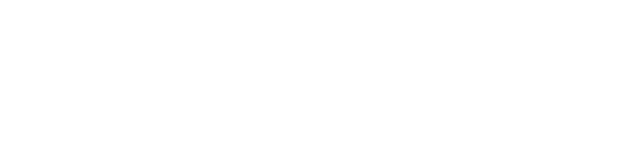
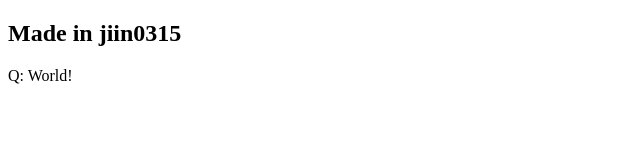
Before and after one commit to nagi0101/socrates_git_test, a plain HTML site: page index.html in a window 1280 px wide. Shown: the whole page, without its empty margins (0-640 px from the left). Drawn offline with Linux system fonts and the light colour scheme.

Commit message:
Commit from jiin0315

```diff
--- a/index.html
+++ b/index.html
@@ -7,6 +7,9 @@
     <title>Document</title>
 </head>
 <body>
-
+    <div class="jiin">
+        <h2>Made in jiin0315</h2>
+        <p>Q: World!</p>
+    </div>
 </body>
 </html>
```
